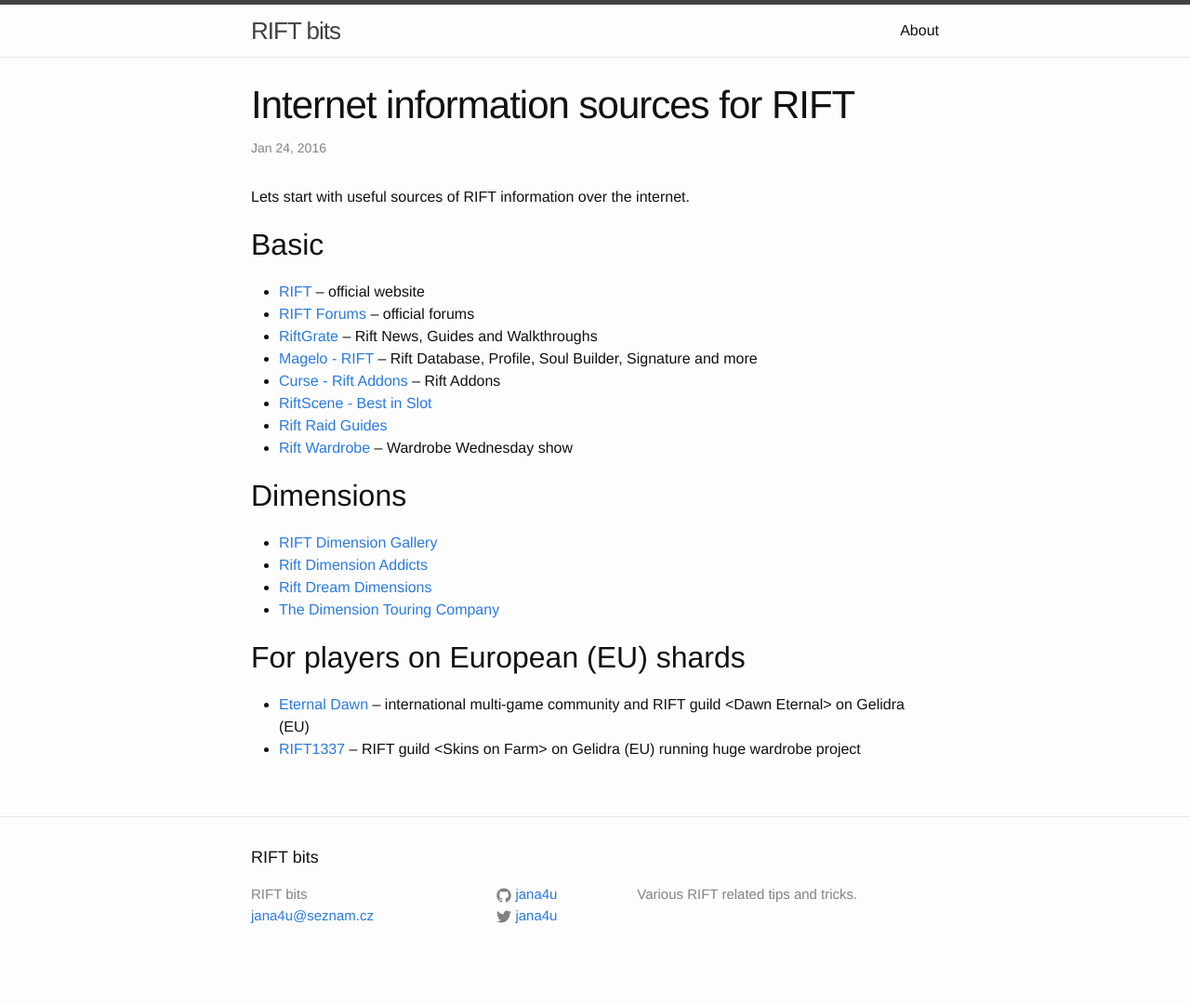
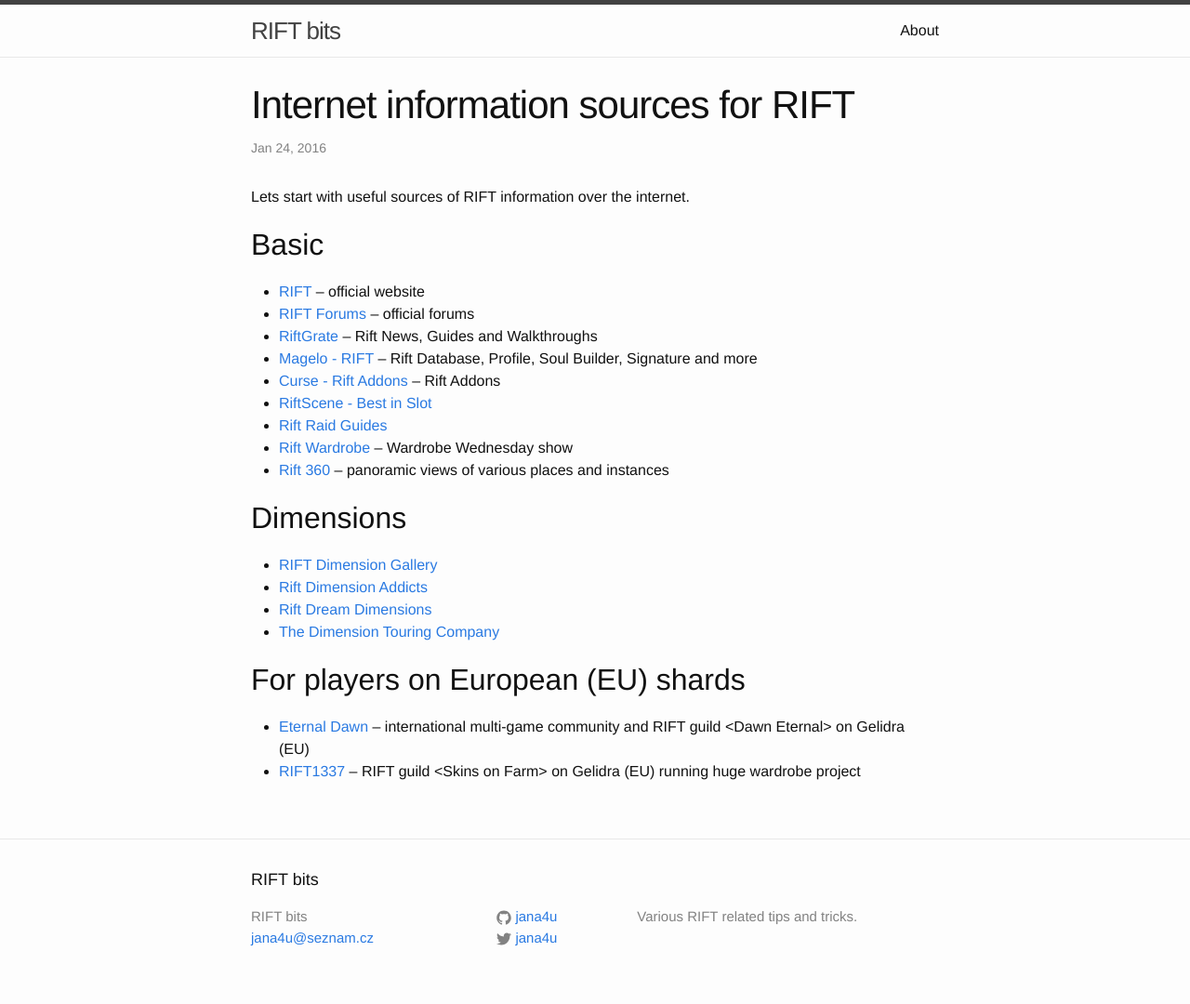
Before and after one commit to jana4u/rift.jana4u.net, a Jekyll site: the page built from _posts/2016-01-24-internet-information-sources-for-rift.md, in a window 1280 px wide. Shown: the whole page at 93% size. Built offline with Jekyll 4.4.1, drawn with Linux system fonts in a browser that asks for light colours; before the commit the page ends 1056 px from its top, so only the background shows below that.

Commit message:
added Rift 360 website

```diff
--- a/_posts/2016-01-24-internet-information-sources-for-rift.md
+++ b/_posts/2016-01-24-internet-information-sources-for-rift.md
@@ -15,6 +15,7 @@
 * [RiftScene - Best in Slot](http://db.riftscene.com/)
 * [Rift Raid Guides](http://www.riftraids.com/)
 * [Rift Wardrobe](http://rift-wardrobe.com/) &ndash; Wardrobe Wednesday show
+* [Rift 360](http://www.rift360.net/) &ndash; panoramic views of various places and instances
 
 ## Dimensions
 
```
